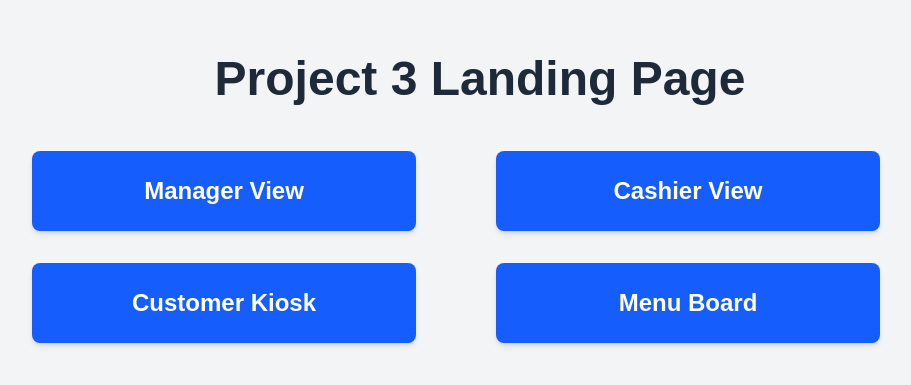
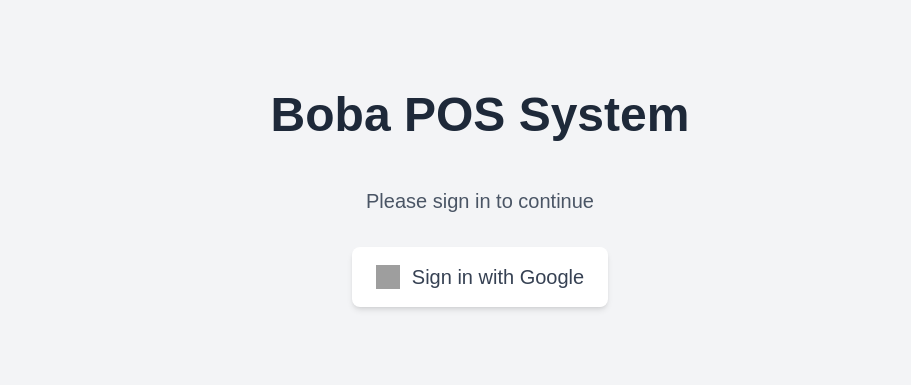
Before and after one commit to CSCE331-Fall2025-900-911/project3_y1, a Next.js app in the folder 331project3/: page / in a window 1280 px wide. Shown: the part 201-586 px from the top of the page, without its empty margins (160-1071 px from the left). Built offline with nearby package versions, Linux system fonts and the light colour scheme; no server answers; grey boxes are pictures that could not be loaded.

Commit message:
update landing page to have logging in and add api route

```diff
--- /dev/null
+++ b/331project3/app/api/auth/[...nextauth]/route.ts
@@ -0,0 +1,27 @@
+import NextAuth from "next-auth"
+import GoogleProvider from "next-auth/providers/google"
+
+if (!process.env.GOOGLE_CLIENT_ID) {
+  throw new Error("Missing GOOGLE_CLIENT_ID environment variable")
+}
+if (!process.env.GOOGLE_CLIENT_SECRET) {
+  throw new Error("Missing GOOGLE_CLIENT_SECRET environment variable")
+}
+if (!process.env.NEXTAUTH_SECRET) {
+    throw new Error("Missing NEXTAUTH_SECRET environment variable")
+}
+
+export const authOptions = {
+    //auth providers
+    providers: [
+        GoogleProvider({
+        clientId: process.env.GOOGLE_CLIENT_ID,
+        clientSecret: process.env.GOOGLE_CLIENT_SECRET,
+        }),
+    ],
+    secret: process.env.NEXTAUTH_SECRET,
+}
+
+const handler = NextAuth(authOptions)
+
+export { handler as GET, handler as POST }
--- a/331project3/app/page.tsx
+++ b/331project3/app/page.tsx
@@ -1,11 +1,37 @@
+"use client";
 import React from 'react';
 import Link from 'next/link';
+import { useSession, signIn, signOut } from "next-auth/react";
 
 export default function LandingPage() {
+    // get session data
+    const { data: session, status } = useSession();
+
+    if (status === "loading") {
+        return (
+            <main className="flex items-center justify-center min-h-screen bg-gray-100">
+                <p>Loading...</p>
+            </main>
+        );
+    }
+
+    if (status === "authenticated") {
         return (
             <main className="flex flex-col items-center justify-center min-h-screen bg-gray-100 p-8">
+                <div className="absolute top-4 right-4 flex items-center gap-4">
+                    <p className="text-gray-700">
+                        Welcome, <strong>{session.user?.name}</strong>!
+                    </p>
+                    <button
+                        onClick={() => signOut()}
+                        className="px-4 py-2 bg-red-500 text-white rounded-lg shadow-md hover:bg-red-600"
+                    >
+                        Sign Out
+                    </button>
+                </div>
+
                 <h1 className="text-5xl font-extrabold text-gray-800 mb-12">
-                Project 3 Landing Page
+                    Boba POS System
                 </h1>
 
                 <div className="grid grid-cols-1 md:grid-cols-2 gap-8 w-full max-w-4xl">
@@ -28,7 +54,7 @@
                         Customer Kiosk
                     </Link>
                     <Link
-                    href="/menu"
+                        href="/menu-board"
                         className="w-full max-w-sm p-6 bg-blue-600 text-white text-2xl text-center font-bold rounded-lg shadow-md hover:bg-blue-700 transition-transform transform hover:scale-105 block"
                     >
                         Menu Board
@@ -37,3 +63,26 @@
             </main>
         );
     }
+
+    return (
+        <main className="flex flex-col items-center justify-center min-h-screen bg-gray-100 p-8">
+            <h1 className="text-5xl font-extrabold text-gray-800 mb-12">
+                Boba POS System
+            </h1>
+            <p className="text-xl text-gray-600 mb-8">
+                Please sign in to continue
+            </p>
+            <button
+                onClick={() => signIn("google")}
+                className="flex items-center gap-3 px-6 py-4 bg-white text-gray-700 text-xl font-medium rounded-lg shadow-md hover:bg-gray-50 transition-colors"
+            >
+                <img
+                    src="https://upload.wikimedia.org/wikipedia/commons/c/c1/Google_%22G%22_logo.svg"
+                    alt="Google logo"
+                    className="w-6 h-6"
+                />
+                Sign in with Google
+            </button>
+        </main>
+    );
+}
```
Lines whose indentation alone changed are shown as unchanged.
